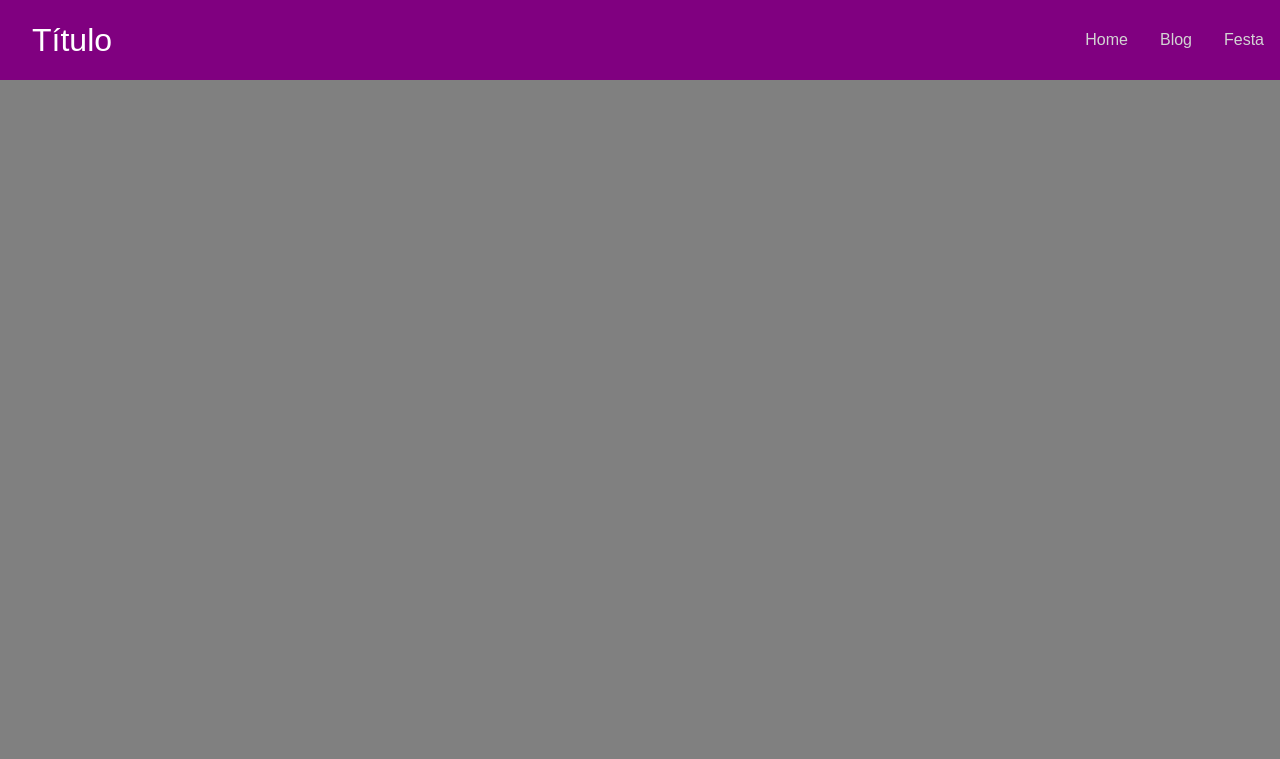
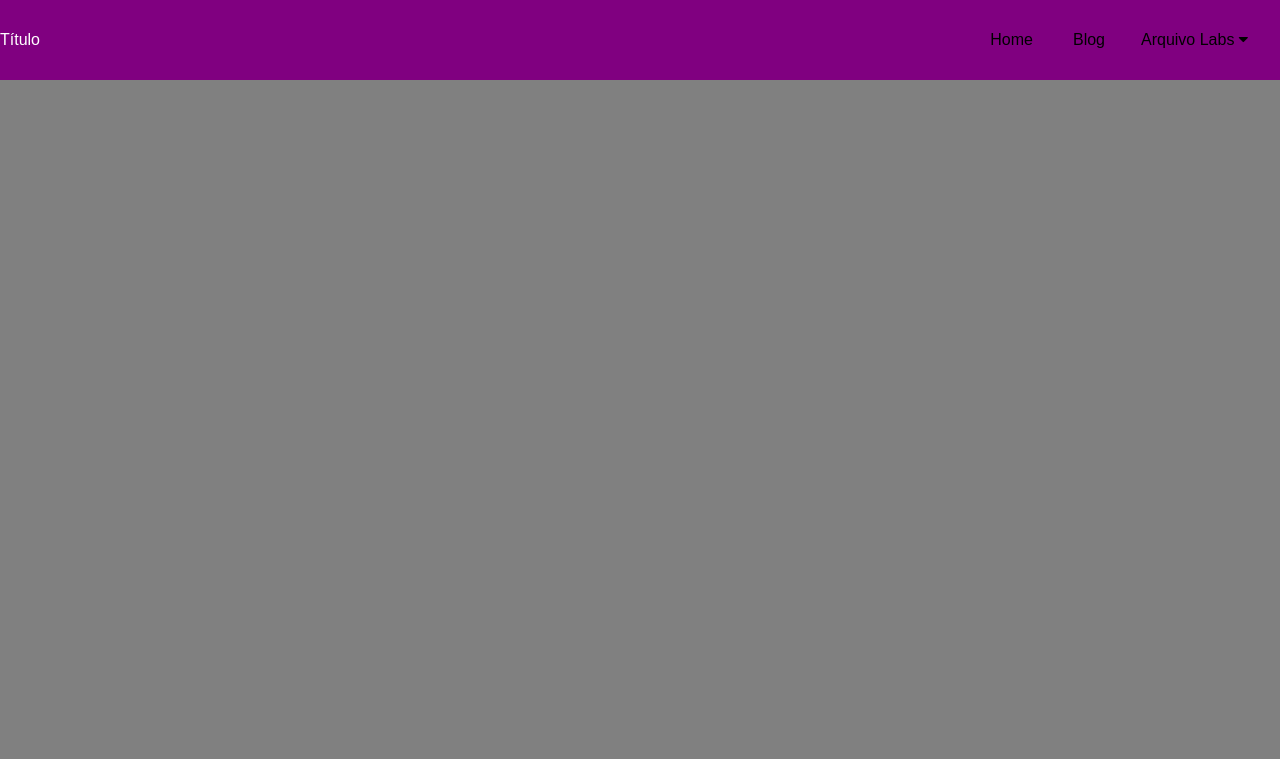
Before and after one commit to ulht-a22102503/a22102503-portfolio-django, a Django app: page / in a window 1280 px wide. Shown: the top 759 px of the page. Run offline with Django 4.2, Linux system fonts and the light colour scheme.

Commit message:
Added old labs - Added pages to load old labs - Removed discoparty.html

```diff
--- a/portfolio/static/portfolio/css/layout.css
+++ b/portfolio/static/portfolio/css/layout.css
@@ -17,22 +17,70 @@ header {
     align-items: center;
 }
 
-header div {
-    font-size: 2em;
+header nav {
     padding: 1em;
+    display: flex;
+    justify-content: flex-end;
+    align-items: center;
+    align-self: center;
 }
 
-header nav {
-    display: flex;
-    justify-content: flex-end;
+nav {
+    overflow: hidden;
 }
 
-
 nav a {
-    padding: 0 1em;
+    padding: 20px;
     text-decoration: none;
     font-size: 1rem;
-    color: lightgray;
+    color: black;
+}
+
+.dropdown {
+    float: left;
+    overflow: hidden;
+}
+
+.dropdown .dropbtn {
+    font-size: 16px;
+    border: none;
+    outline: none;
+    padding: 14px 16px;
+    background-color: inherit;
+    font-family: inherit;
+    margin: 0;
+}
+
+nav a:hover,
+.dropdown:hover .dropbtn {
+    background-color: darkgray;
+    font-weight: bold;
+}
+
+.dropdown-content {
+    display: none;
+    position: absolute;
+    background-color: #f9f9f9;
+    min-width: 160px;
+    box-shadow: 0px 8px 16px 0px rgba(0, 0, 0, 0.2);
+    z-index: 1;
+}
+
+.dropdown-content a {
+    float: none;
+    color: black;
+    padding: 12px 16px;
+    text-decoration: none;
+    display: block;
+    text-align: left;
+}
+
+.dropdown-content a:hover {
+    background-color: #ddd;
+}
+
+.dropdown:hover .dropdown-content {
+    display: block;
 }
 
 
--- a/portfolio/templates/portfolio/layout.html
+++ b/portfolio/templates/portfolio/layout.html
@@ -7,6 +7,7 @@
 
     {% load static %}
     <link rel="stylesheet" href="{% static 'portfolio/css/layout.css' %}">
+    <link rel="stylesheet" href="https://cdnjs.cloudflare.com/ajax/libs/font-awesome/4.7.0/css/font-awesome.min.css">
     {% block extra_head %}{% endblock %}
 </head>
 
@@ -16,7 +17,18 @@
         <nav>
             <a href="{% url 'portfolio:index' %}">Home</a>
             <a href="{% url 'portfolio:blog_home' %}">Blog</a>
-            <a href="{% url 'portfolio:discoparty' %}">Festa</a>
+            <div class="dropdown">
+                <button class="dropbtn">
+                    Arquivo Labs
+                    <i class="fa fa-caret-down"></i>
+                </button>
+                <div class="dropdown-content">
+                    <a href="{% url 'portfolio:pwlab1' %}">Lab1</a>
+                    <a href="{% url 'portfolio:pwlab2' %}">Lab2</a>
+                    <a href="{% url 'portfolio:pwlab3' %}">Lab3</a>
+                    <a href="{% url 'portfolio:pwlab4' %}">Lab4</a>
+                </div>
+            </div>
         </nav>
     </header>
 
--- a/portfolio/urls.py
+++ b/portfolio/urls.py
@@ -5,9 +5,12 @@ app_name = "portfolio"
 
 urlpatterns = [
     path('', views.index_view, name='index'),
-    path('home/', views.discoparty_view, name='discoparty'),
     path('blog/', views.blog_home_view, name='blog_home'),
     path('blog/new', views.blog_new_post_view, name='blog_new'),
     path('blog/edit/<int:post_id>', views.blog_edit_post_view, name='blog_edit'),
     path('blog/remove/<int:post_id>', views.blog_remove_post_view, name='blog_remove'),
+    path('labs/lab1', views.pwlab1_view, name='pwlab1'),
+    path('labs/lab2', views.pwlab2_view, name='pwlab2'),
+    path('labs/lab3', views.pwlab3_view, name='pwlab3'),
+    path('labs/lab4', views.pwlab4_view, name='pwlab4'),
 ]
--- a/portfolio/views.py
+++ b/portfolio/views.py
@@ -42,20 +42,15 @@ def blog_remove_post_view(request, post_id):
     return HttpResponseRedirect(reverse('portfolio:blog_home'))
 
 
+#Labs 1-4
+def pwlab1_view(request):
+	return render(request, 'portfolio/labs/lab1.html')
 
+def pwlab2_view(request):
+	return render(request, 'portfolio/labs/lab2.html')
 
+def pwlab3_view(request):
+	return render(request, 'portfolio/labs/lab3.html')
 
-
-
-
-
-
-
-
-
-
-def discoparty_view(request):
-	return render(request, 'portfolio/discoparty.html')
-
-def random_view(request):
-	return render(request, 'portfolio/random.html')
+def pwlab4_view(request):
+	return render(request, 'portfolio/labs/lab4.html')
```
Also changed, not shown: portfolio/templates/portfolio/discoparty.html (deleted, +0 -9 lines), portfolio/templates/portfolio/labs/lab1.html (added, +22 -0 lines), portfolio/templates/portfolio/labs/lab2.html (added, +22 -0 lines), portfolio/templates/portfolio/labs/lab3.html (added, +22 -0 lines), portfolio/templates/portfolio/labs/lab4.html (added, +22 -0 lines).
